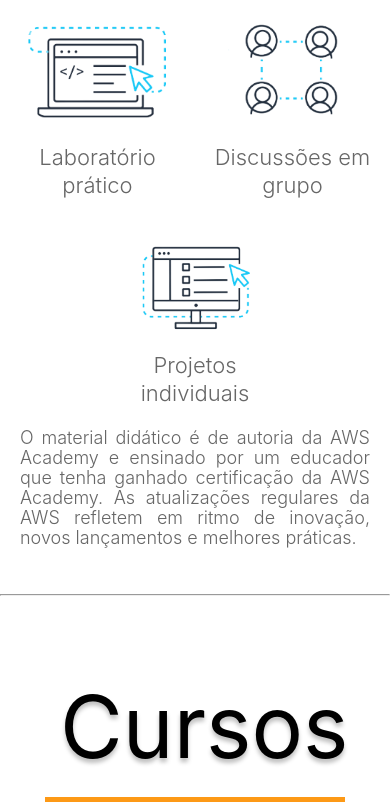
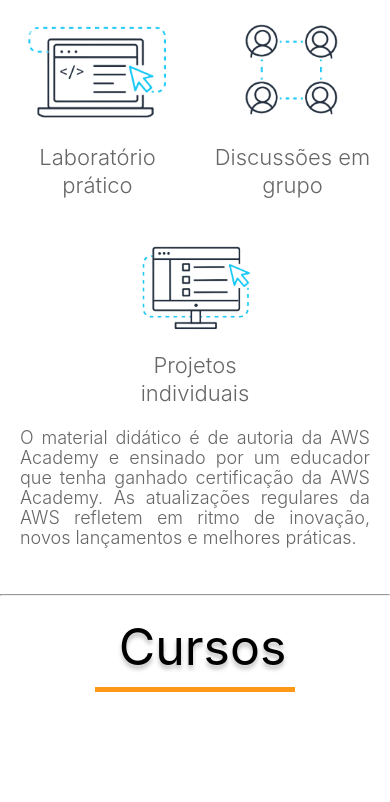
Before and after one commit to marcelogoodtrip/Idea-Education-Project, a plain HTML site: page index.html in a window 390 px wide. Shown: the part 1059-1861 px from the top of the page. After the commit the page ends 1759 px from the top, so only its background shows below. Drawn offline with Linux system fonts and the light colour scheme; files whose address does not match are found by name; a web font is replaced by a local one.

Commit message:
cursos mobile

```diff
--- a/css/content.css
+++ b/css/content.css
@@ -202,4 +202,29 @@
         margin: 0 auto;
 
     }
+
+    .sec2 h1 {
+        height: 50px;
+        font-family: -apple-system, BlinkMacSystemFont, 'Segoe UI', Roboto, Oxygen, Ubuntu, Cantarell, 'Open Sans', 'Helvetica Neue', sans-serif;
+        font-style: normal;
+        font-weight: normal;
+        font-size: 50px;
+        line-height: 105px;
+        mix-blend-mode: normal;
+        text-shadow: 0px 4px 4px rgba(0, 0, 0, 0.25);
+        margin-left: 15px
+    }
+
+    .sec2 > div {
+        text-align: center;
+        margin: 0 auto;
+    }
+
+    .sec2 {
+        display: flex;
+        max-width: 200px;
+        margin: 0 auto;
+        margin-top: -50px;
+        border-bottom: solid 5px #FD9916;
+    }
 }
```
